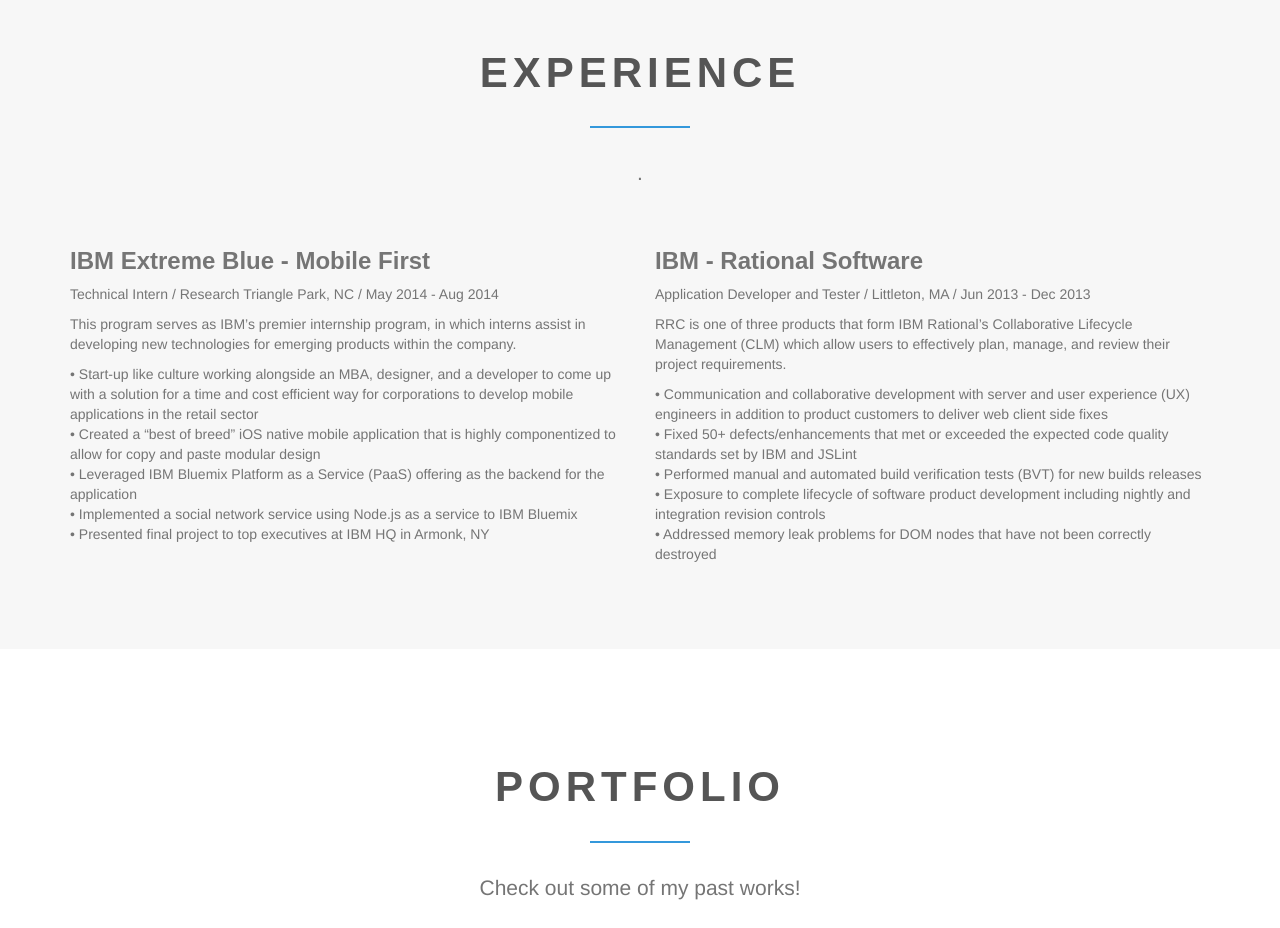
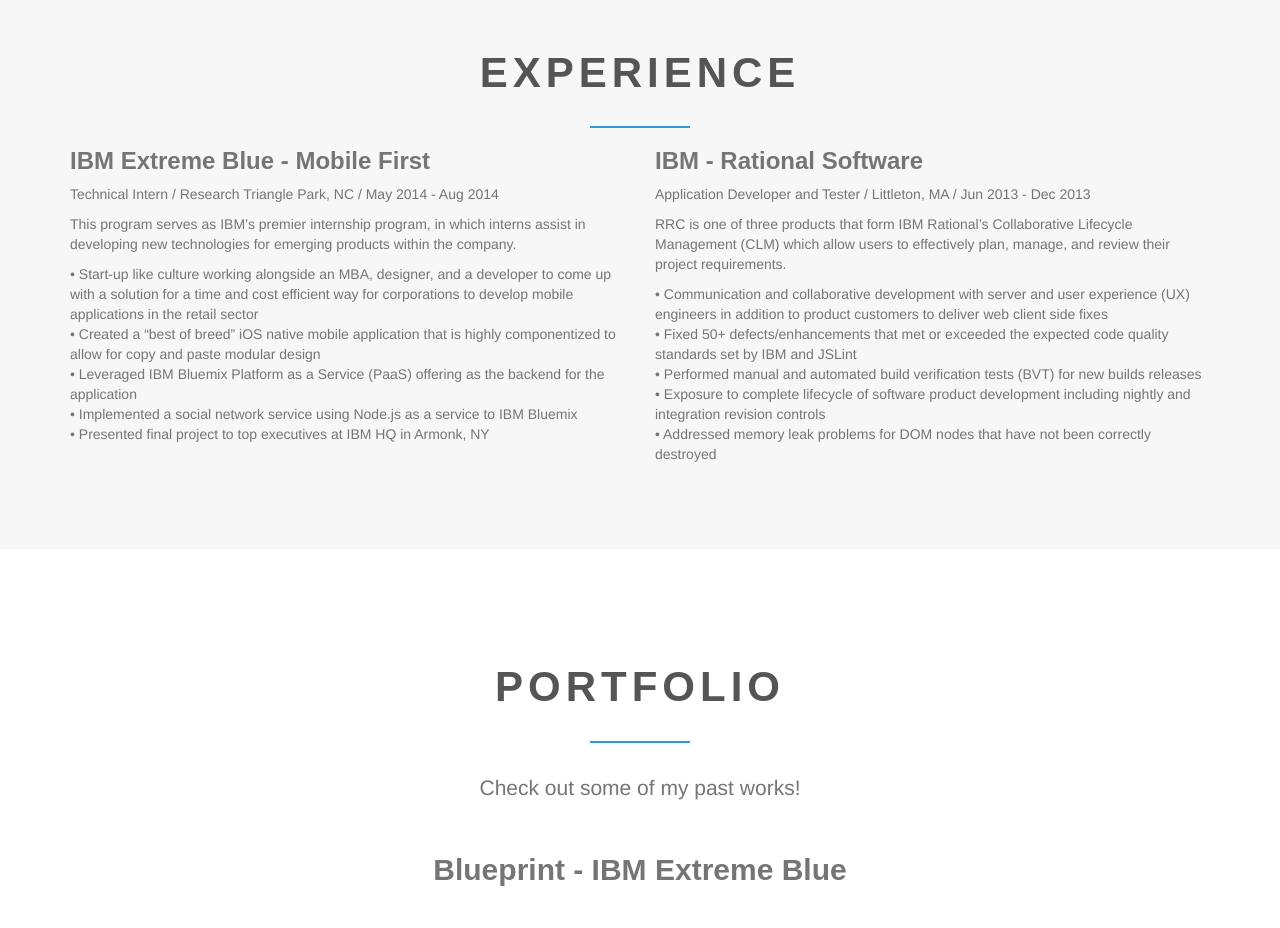
Before and after one commit to schung7/schung7.github.io, a plain HTML site: page index.html in a window 1280 px wide. Shown: the part 2620-3548 px from the top of the page. Drawn offline with Linux system fonts and the light colour scheme; grey boxes are pictures that could not be loaded.

```diff
--- a/index.html
+++ b/index.html
@@ -194,7 +194,6 @@
                 <header class="section-header">
                     <h2 class="section-title"><span>Experience</span></h2>
                      <div class="spacer"></div>
-                    <p class="section-subtitle">.</p>
                 </header>
                 <div class="row">
                  <div class="col-md-6">
```
